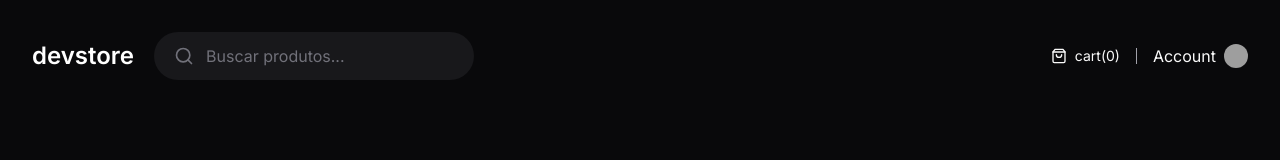
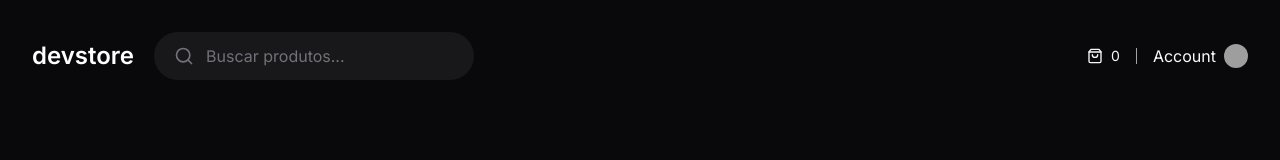
Before and after one commit to Amiltonxavier/devstore, a Next.js app: page /products/camiseta-dowhile-2022 in a window 1280 px wide. Shown: the top 160 px of the page. Built offline with nearby package versions, Linux system fonts and the light colour scheme; no server answers; grey boxes are pictures that could not be loaded.

Commit message:
add product in cart and, and count product in cart

```diff
--- a/src/app/(store)/products/[slug]/page.tsx
+++ b/src/app/(store)/products/[slug]/page.tsx
@@ -3,6 +3,7 @@ import Image from "next/image";
 import { api } from '@/data/api';
 import { ProductsResponse } from '@/types';
 import { Metadata } from 'next';
+import AddToCartButton from '@/app/components/add-to-cart-button';
 interface ProductProps {
   params: {
     slug: string
@@ -89,7 +90,7 @@ export default async function Product({ params }: ProductProps) {
           </div>
         </div>
 
-        <button type='button' className='bg-emerald-600 text-white mt-8  flex h-12 justify-center items-center rounded-full'>Adicionar ao carrinho</button>
+       <AddToCartButton productId={Number(product.id)} />
       </div>
     </div>
   )
--- /dev/null
+++ b/src/app/components/add-to-cart-button.tsx
@@ -0,0 +1,23 @@
+'use client'
+import { useCart } from '@/contexts/card-context'
+import React from 'react'
+
+
+interface AddToCartButtonProps {
+    productId: number
+}
+
+export default function AddToCartButton({ productId }: AddToCartButtonProps) {
+    const { addCart } = useCart()
+    function handleAddProductCart(){
+        addCart(productId)
+    }
+    return (
+        <button
+        type='button'
+        onClick={handleAddProductCart}
+        className='bg-emerald-600 text-white mt-8  flex h-12 justify-center items-center rounded-full'>
+            Adicionar ao carrinho
+        </button>
+    )
+}
--- /dev/null
+++ b/src/app/components/cart-widget.tsx
@@ -0,0 +1,15 @@
+'use client'
+import { useCart } from '@/contexts/card-context'
+import { ShoppingBag } from 'lucide-react'
+import React from 'react'
+
+export default function CartWidget() {
+    const { items } = useCart()
+
+  return (
+    <div className='flex items-center gap-2'>
+        <ShoppingBag className='size-4' />
+        <span className='text-sm'>{items.length}</span>
+    </div>
+  )
+}
--- a/src/app/components/header.tsx
+++ b/src/app/components/header.tsx
@@ -2,6 +2,7 @@ import { Search, ShoppingBag } from 'lucide-react'
 import Image from 'next/image'
 import Link from 'next/link'
 import React from 'react'
+import CartWidget from './cart-widget'
 
 export default function Header() {
     return (
@@ -17,10 +18,7 @@ export default function Header() {
                 </form>
             </div>
             <div className='flex items-center gap-4'>
-                <div className='flex items-center gap-2'>
-                    <ShoppingBag className='size-4' />
-                    <span className='text-sm'>cart(0)</span>
-                </div>
+                <CartWidget />
                 <div className='w-px h-4 bg-zinc-400' />
                 <Link href="/" className='flex items-center gap-2 hover:underline'>
                     <span>Account</span>
--- a/src/contexts/card-context.tsx
+++ b/src/contexts/card-context.tsx
@@ -3,13 +3,13 @@
 import { createContext, ReactNode, useContext, useState } from "react";
 
 type CartItem = {
-    productId: string,
+    productId: number,
     quantity: number
 }
 
 type cardContextProps = {
-    cartItems: CartItem[]
-    addCart: (productId: string) => void,
+    items: CartItem[]
+    addCart: (productId: number) => void,
 }
 
 
@@ -26,7 +26,7 @@ const CardContext = createContext({ } as cardContextProps)
 export  function CartProvider({children}:CartProviderProps ) {
     const [cartItems, setCartItems] = useState<CartItem[]>([])
 
-    function addCart(productId: string) {
+    function addCart(productId: number) {
         setCartItems((state) => {
             const productInCart = state.some((item) => item.productId === productId)
 
@@ -45,7 +45,7 @@ export  function CartProvider({children}:CartProviderProps ) {
     }
 
   return (
-    <CardContext.Provider value={{addCart, cartItems}}>
+    <CardContext.Provider value={{addCart, items: cartItems}}>
         {children}
     </CardContext.Provider>
   )
```
